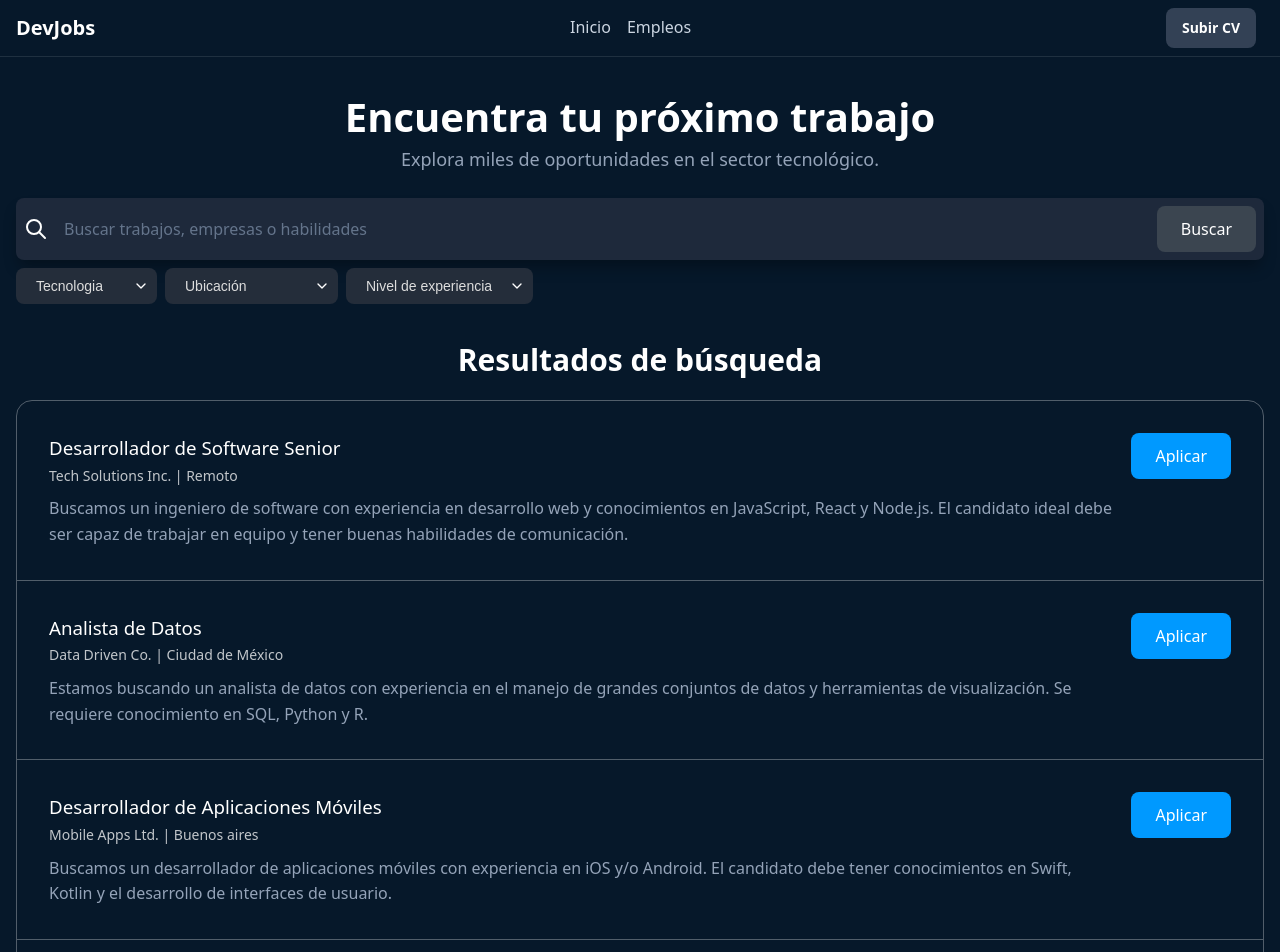
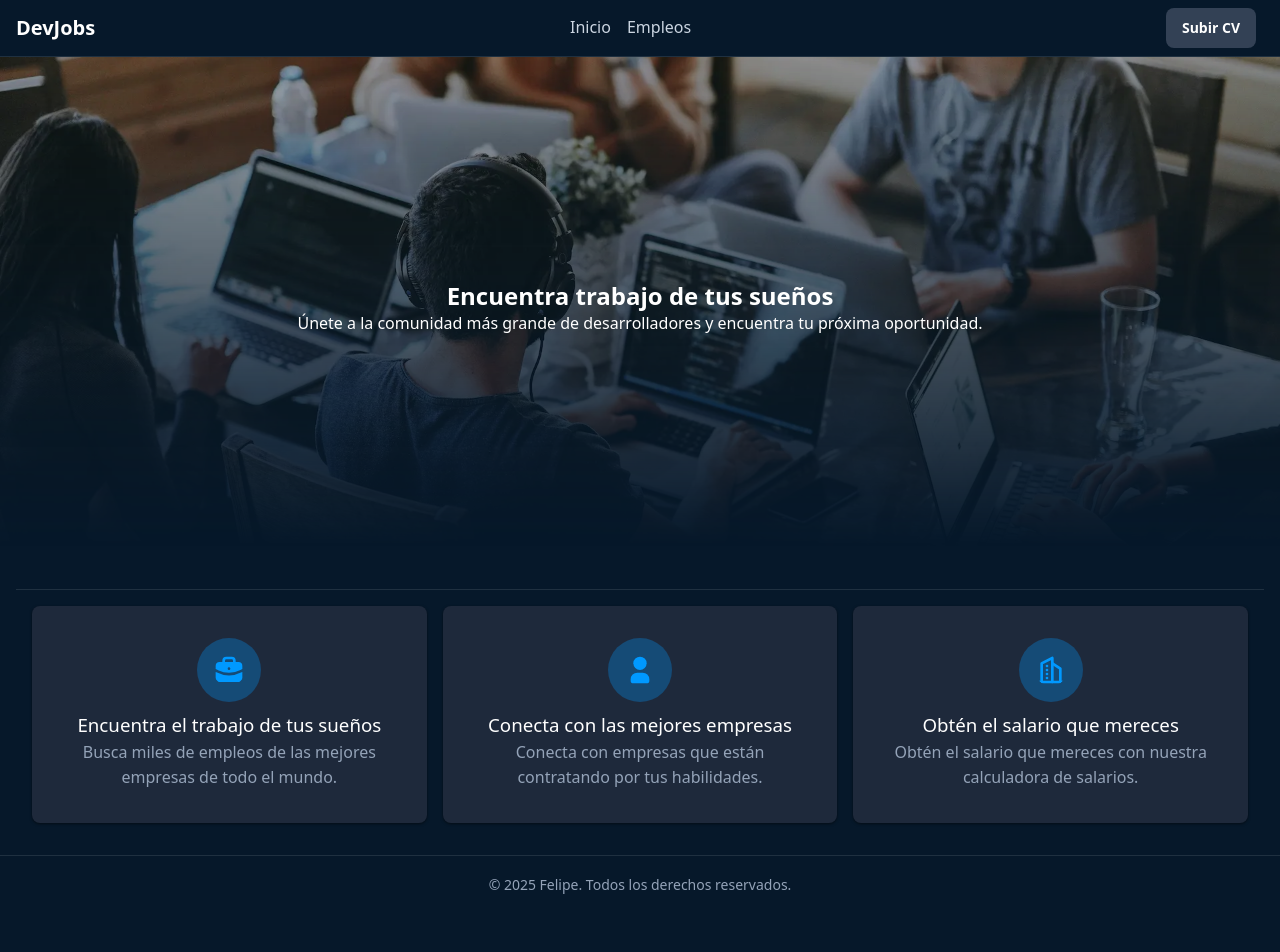
Before and after one commit to YouneKass/InfoJobs, a React (Vite) app: page / in a window 1280 px wide. Shown: the top 952 px of the page. After the commit the page ends 913 px from the top, so only its background shows below. Built offline with nearby package versions, Linux system fonts and the light colour scheme.

Commit message:
Mejoras y creacion de pagina Home y Search

```diff
--- a/src/App.jsx
+++ b/src/App.jsx
@@ -1,68 +1,26 @@
 import { useState } from "react"
+
 import { Footer } from './components/Footer.jsx'
 import { Header } from "./components/Header.jsx";
-import { Pagination } from "./components/Pagination.jsx";
-import { JobsListings } from "./components/JobsListings.jsx";
-import { SearchFormSection } from "./components/SearchFormSection.jsx";
-import jobsData from "./data.json";
 
-const RESULTS_PER_PAGE = 5
+import { HomePage } from "./pages/Home.jsx";
+import { SearchPage } from "./pages/Search.jsx";
+import { NotFoundPage } from "./pages/404.jsx";
 
 function App() {
-  const [filters, setFilters] = useState({
-            technology: '',
-            location: '',
-            experienceLevel: ''
-          })
-  const [textToFilter, setTextToFilter] = useState('')
-  const [currentPage, setCurrentPage] = useState(1)
+  const currentPath = window.location.pathname
 
-  const jobsFilterdByFilters = jobsData.filter(job => {
-    return(
-      (filters.technology === '' || job.data.technology === filters.technology)
-    )
-  })
-
-  const jobsWithTextFilter = textToFilter === ''
-    ? jobsFilterdByFilters
-    : jobsFilterdByFilters.filter(job => {
-      return job.titulo.toLowerCase().includes(textToFilter.toLowerCase())
-    })
-
-    const totalPages = Math.ceil(jobsWithTextFilter.length / RESULTS_PER_PAGE)
-
-  const pagedResults = jobsData.slice(
-    (currentPage - 1 ) * RESULTS_PER_PAGE, //Pagina 0 -> 0, pagina 1 -> 5, pagian 2 -> 10
-    currentPage * RESULTS_PER_PAGE //pagina 1 -> 5, pagina 2 -> 10 ...
-  )
-
-  const handlePageChange = (page) => {
-    setCurrentPage(page)
-  }
-
-  const handleSearch = (filters) => {
-    setFilters(filters)
-    setCurrentPage(1)
-  }
-
-  const handleTextFilter = (newTextToFilter) => {
-    setTextToFilter(newTextToFilter)
-    setCurrentPage(1)
+  let page = <NotFoundPage/>
+  if (currentPath === '/') {
+    page = <HomePage/>
+  }else if(currentPath === '/search'){
+    page = <SearchPage/>
   }
 
   return (
     <>
       <Header/>
-
-      <main>
-          <SearchFormSection onSearch={handleSearch} onTextFilter={handleTextFilter}/>
-
-          <section>
-              <JobsListings jobs={pagedResults} />
-              <Pagination currentPage={currentPage} totalPages={totalPages} onPageChange={handlePageChange} />
-          </section>
-      </main>
-
+      {page}
       <Footer/>
     </>
   )
--- a/src/components/Header.jsx
+++ b/src/components/Header.jsx
@@ -3,8 +3,8 @@ export function Header() {
         <header>
             <h2>DevJobs</h2>
             <nav>
-                <a href="">Inicio</a>
-                <a href="">Empleos</a>
+                <a href="/">Inicio</a>
+                <a href="/search">Empleos</a>
             </nav>
 
             <div>
--- a/src/components/SearchFormSection.jsx
+++ b/src/components/SearchFormSection.jsx
@@ -9,7 +9,7 @@ export function SearchFormSection({ onTextFilter, onSearch }) {
     const handleSubmit = (event) => {
         event.preventDefault()
 
-        const formData = new FormData(event.target)
+        const formData = new FormData(event.currentTarget)
 
         const filters = {
             technology: formData.get(idTechnology),
@@ -25,18 +25,19 @@ export function SearchFormSection({ onTextFilter, onSearch }) {
         onTextFilter(text)
     }
 
+
+
     return (
         <section className="jobs-search">
             <h1>Encuentra tu próximo trabajo</h1>
             <p>Explora miles de oportunidades en el sector tecnológico.</p>
 
-            <form onSubmit={handleSubmit} id="empleos-search-form" role="search" >
-                <div>
+            <form onChange={handleSubmit} id="empleos-search-form" role="search" >
+                <div className="search-bar">
                     <svg  xmlns="http://www.w3.org/2000/svg"  width="24"  height="24"  viewBox="0 0 24 24"  fill="none"  stroke="currentColor"  strokeWidth="2"
                     strokeLinecap="round"  strokeLinejoin="round"  className="icon icon-tabler icons-tabler-outline icon-tabler-search"><path stroke="none"
                     d="M0 0h24v24H0z" fill="none"/><path d="M10 10m-7 0a7 7 0 1 0 14 0a7 7 0 1 0 -14 0" /><path d="M21 21l-6 -6" /></svg>
                     <input name={idText} id="empleos-search-input"  type="text" placeholder="Buscar trabajos, empresas o habilidades" onChange={handleTextChange}/>
-                    <button type="submit">Buscar</button>
                 </div>
 
                 <div className="search-filters">
--- /dev/null
+++ b/src/pages/404.jsx
@@ -0,0 +1,8 @@
+export function NotFoundPage() {
+  return(
+    <main>
+      <h1>404 - Página no encontrada</h1>
+      <p>Lo sentimos, la página que buscas no existe.</p>
+    </main>
+  )
+}
--- /dev/null
+++ b/src/pages/Home.jsx
@@ -0,0 +1,42 @@
+export function HomePage() {
+    return (
+        <main>
+        <section>
+            <img src="./img/background.webp" width="200" />
+
+            <h1 class="">Encuentra trabajo de tus sueños</h1>
+
+            <p>Únete a la comunidad más grande de desarrolladores y encuentra tu próxima oportunidad.</p>
+
+            {/* <form role="search">
+                <div>
+                    <svg  xmlns="http://www.w3.org/2000/svg"  width="24"  height="24"  viewBox="0 0 24 24"  fill="none"  stroke="currentColor"  stroke-width="2"  stroke-linecap="round"  stroke-linejoin="round"  class="icon icon-tabler icons-tabler-outline icon-tabler-search"><path stroke="none" d="M0 0h24v24H0z" fill="none"/><path d="M10 10m-7 0a7 7 0 1 0 14 0a7 7 0 1 0 -14 0" /><path d="M21 21l-6 -6" /></svg>
+
+                    <input type="text" placeholder="Buscar empleos por título, habilidad o empresa"/>
+                    <button type="submit">Buscar</button>
+                </div>
+            </form>  */}
+        </section>
+
+        <section>
+            <footer>
+                <article>
+                    <svg  xmlns="http://www.w3.org/2000/svg"  width="24"  height="24"  viewBox="0 0 24 24"  fill="currentColor"  class="icon icon-tabler icons-tabler-filled icon-tabler-briefcase"><path stroke="none" d="M0 0h24v24H0z" fill="none"/><path d="M22 13.478v4.522a3 3 0 0 1 -3 3h-14a3 3 0 0 1 -3 -3v-4.522l.553 .277a20.999 20.999 0 0 0 18.897 -.002l.55 -.275zm-8 -11.478a3 3 0 0 1 3 3v1h2a3 3 0 0 1 3 3v2.242l-1.447 .724a19.002 19.002 0 0 1 -16.726 .186l-.647 -.32l-1.18 -.59v-2.242a3 3 0 0 1 3 -3h2v-1a3 3 0 0 1 3 -3h4zm-2 8a1 1 0 0 0 -1 1a1 1 0 1 0 2 .01c0 -.562 -.448 -1.01 -1 -1.01zm2 -6h-4a1 1 0 0 0 -1 1v1h6v-1a1 1 0 0 0 -1 -1z" /></svg>
+                    <h3>Encuentra el trabajo de tus sueños</h3>
+                    <p>Busca miles de empleos de las mejores empresas de todo el mundo.</p>
+                </article>
+                <article>
+                    <svg  xmlns="http://www.w3.org/2000/svg"  width="24"  height="24"  viewBox="0 0 24 24"  fill="currentColor"  class="icon icon-tabler icons-tabler-filled icon-tabler-user"><path stroke="none" d="M0 0h24v24H0z" fill="none"/><path d="M12 2a5 5 0 1 1 -5 5l.005 -.217a5 5 0 0 1 4.995 -4.783z" /><path d="M14 14a5 5 0 0 1 5 5v1a2 2 0 0 1 -2 2h-10a2 2 0 0 1 -2 -2v-1a5 5 0 0 1 5 -5h4z" /></svg>
+                    <h3>Conecta con las mejores empresas</h3>
+                    <p>Conecta con empresas que están contratando por tus habilidades.</p>
+                </article>
+                <article>
+                    <svg  xmlns="http://www.w3.org/2000/svg"  width="24"  height="24"  viewBox="0 0 24 24"  fill="none"  stroke="currentColor"  stroke-width="2"  stroke-linecap="round"  stroke-linejoin="round"  class="icon icon-tabler icons-tabler-outline icon-tabler-building-skyscraper"><path stroke="none" d="M0 0h24v24H0z" fill="none"/><path d="M3 21l18 0" /><path d="M5 21v-14l8 -4v18" /><path d="M19 21v-10l-6 -4" /><path d="M9 9l0 .01" /><path d="M9 12l0 .01" /><path d="M9 15l0 .01" /><path d="M9 18l0 .01" /></svg>
+                    <h3>Obtén el salario que mereces</h3>
+                    <p>Obtén el salario que mereces con nuestra calculadora de salarios.</p>
+                </article>
+            </footer>
+        </section>
+    </main>
+    )
+}
--- /dev/null
+++ b/src/pages/Search.jsx
@@ -0,0 +1,65 @@
+import { useState } from "react"
+
+import { Pagination } from "../components/Pagination.jsx";
+import { JobsListings } from "../components/JobsListings.jsx";
+import { SearchFormSection } from "../components/SearchFormSection.jsx";
+import jobsData from "../data.json";
+
+const RESULTS_PER_PAGE = 4
+
+export function SearchPage() {
+    const [filters, setFilters] = useState({
+                technology: '',
+                location: '',
+                experienceLevel: ''
+            })
+    const [textToFilter, setTextToFilter] = useState('')
+    const [currentPage, setCurrentPage] = useState(1)
+
+    const jobsFilterdByFilters = jobsData.filter(job => {
+        return(
+        (filters.technology === '' || job.data.technology === filters.technology)
+        )
+    })
+
+    const jobsWithTextFilter = textToFilter === ''
+        ? jobsFilterdByFilters
+        : jobsFilterdByFilters.filter(job => {
+        return job.titulo.toLowerCase().includes(textToFilter.toLowerCase())
+        })
+
+        const totalPages = Math.ceil(jobsWithTextFilter.length / RESULTS_PER_PAGE)
+
+    const pagedResults = jobsWithTextFilter.slice(
+        (currentPage - 1 ) * RESULTS_PER_PAGE, //Pagina 0 -> 0, pagina 1 -> 5, pagian 2 -> 10
+        currentPage * RESULTS_PER_PAGE //pagina 1 -> 5, pagina 2 -> 10 ...
+    )
+
+    const handlePageChange = (page) => {
+        setCurrentPage(page)
+    }
+
+    const handleSearch = (filters) => {
+        setFilters(filters)
+        setCurrentPage(1)
+    }
+
+    const handleTextFilter = (newTextToFilter) => {
+        setTextToFilter(newTextToFilter)
+        setCurrentPage(1)
+    }
+
+    return (
+        <main>
+            <SearchFormSection onSearch={handleSearch} onTextFilter={handleTextFilter}/>
+
+            <section>
+                <JobsListings jobs={pagedResults} />
+                <Pagination currentPage={currentPage} totalPages={totalPages} onPageChange={handlePageChange} />
+            </section>
+        </main>
+
+    )
+}
+
+export default SearchPage
```
Also changed, not shown: img/background.webp (added).
